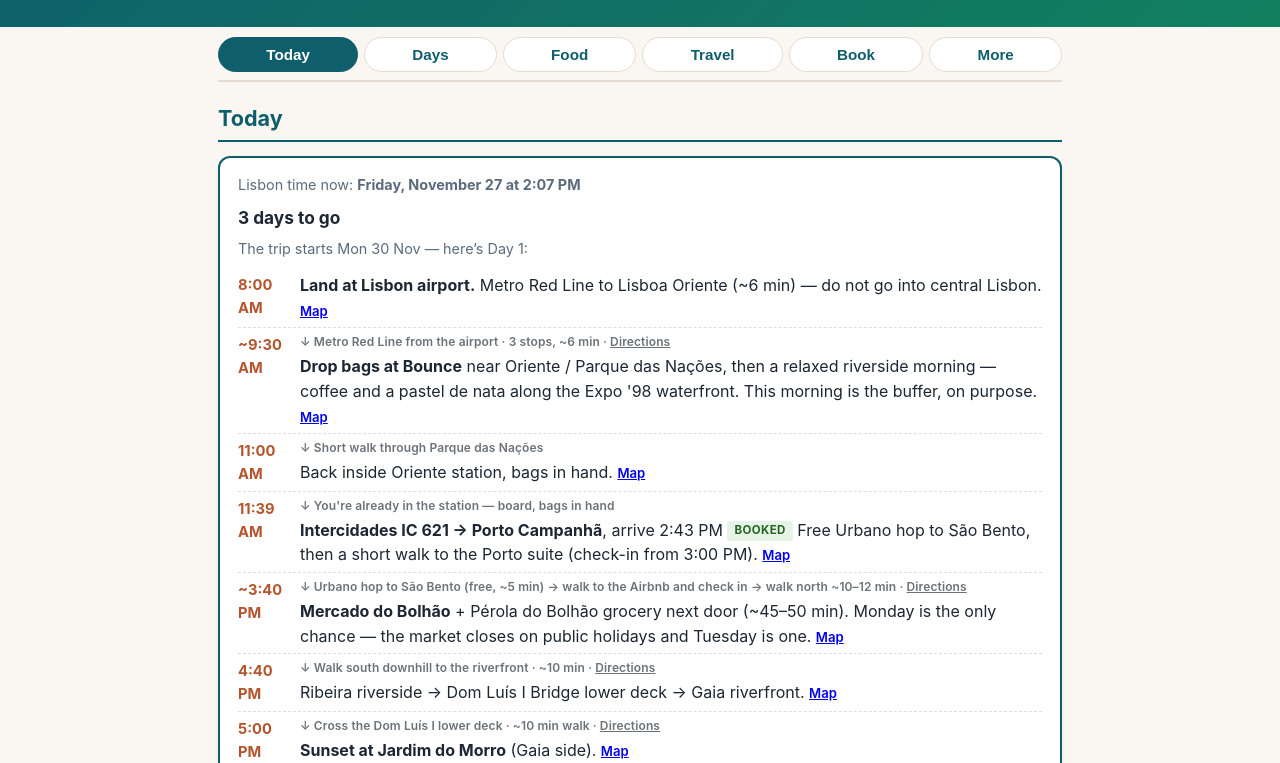
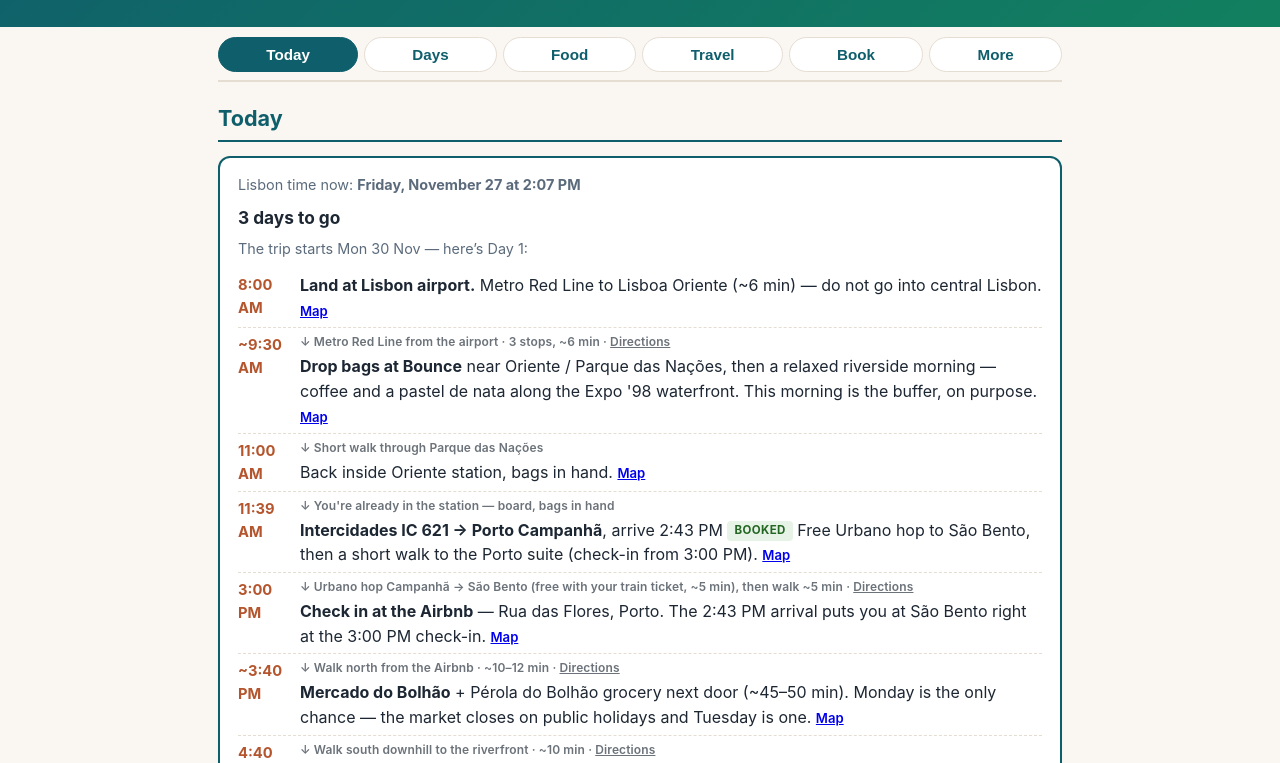
Before and after one commit to manindermatharoo/portugal-trip-2026, a plain HTML site: page index.html in a window 1280 px wide. Shown: the part 179-942 px from the top of the page. Drawn offline with nearby package versions, Linux system fonts and the light colour scheme.

Commit message:
Monday: give the train-to-Airbnb leg its own 3:00 PM check-in row in the day list (was folded into Bolhão directions); saved ticks remap once so they stay on their stops

```diff
--- a/index.html
+++ b/index.html
@@ -193,7 +193,8 @@
       <li><span class="t">~9:30 AM</span><span class="s"><span class="via">↓ Metro Red Line from the airport · 3 stops, ~6 min · <a href="https://www.google.com/maps/dir/?api=1&origin=Lisbon+Airport&destination=Lisboa+Oriente+Station" target="_blank" rel="noopener">Directions</a></span><b>Drop bags at Bounce</b> near Oriente / Parque das Nações, then a relaxed riverside morning — coffee and a pastel de nata along the Expo '98 waterfront. This morning is the buffer, on purpose. <a class="pinlink" href="https://www.google.com/maps/search/?api=1&query=Lisboa+Oriente+Station" target="_blank" rel="noopener">Map</a></span></li>
       <li><span class="t">11:00 AM</span><span class="s"><span class="via">↓ Short walk through Parque das Nações</span>Back inside Oriente station, bags in hand. <a class="pinlink" href="https://www.google.com/maps/search/?api=1&query=Lisboa+Oriente+Station" target="_blank" rel="noopener">Map</a></span></li>
       <li><span class="t">11:39 AM</span><span class="s"><span class="via">↓ You're already in the station — board, bags in hand</span><b>Intercidades IC 621 → Porto Campanhã</b>, arrive 2:43 PM <span class="tag booked">Booked</span> Free Urbano hop to São Bento, then a short walk to the Porto suite (check-in from 3:00 PM). <a class="pinlink" href="https://www.google.com/maps/search/?api=1&query=Lisboa+Oriente+Station" target="_blank" rel="noopener">Map</a></span></li>
-      <li><span class="t">~3:40 PM</span><span class="s"><span class="via">↓ Urbano hop to São Bento (free, ~5 min) → walk to the Airbnb and check in → walk north ~10–12 min · <a href="https://www.google.com/maps/dir/?api=1&origin=Porto+Campanh%C3%A3+Station&destination=Mercado+do+Bolh%C3%A3o%2C+Porto" target="_blank" rel="noopener">Directions</a></span><b>Mercado do Bolhão</b> + Pérola do Bolhão grocery next door (~45–50 min). Monday is the only chance — the market closes on public holidays and Tuesday is one. <a class="pinlink" href="https://www.google.com/maps/search/?api=1&query=Mercado+do+Bolh%C3%A3o%2C+Porto" target="_blank" rel="noopener">Map</a></span></li>
+      <li><span class="t">3:00 PM</span><span class="s"><span class="via">↓ Urbano hop Campanhã → São Bento (free with your train ticket, ~5 min), then walk ~5 min · <a href="https://www.google.com/maps/dir/?api=1&origin=Porto+Campanh%C3%A3&destination=Rua+das+Flores%2C+Porto" target="_blank" rel="noopener">Directions</a></span><b>Check in at the Airbnb</b> — Rua das Flores, Porto. The 2:43 PM arrival puts you at São Bento right at the 3:00 PM check-in. <a class="pinlink" href="https://www.google.com/maps/search/?api=1&query=Rua+das+Flores%2C+Porto" target="_blank" rel="noopener">Map</a></span></li>
+    <li><span class="t">~3:40 PM</span><span class="s"><span class="via">↓ Walk north from the Airbnb · ~10–12 min · <a href="https://www.google.com/maps/dir/?api=1&origin=Porto+Campanh%C3%A3+Station&destination=Mercado+do+Bolh%C3%A3o%2C+Porto" target="_blank" rel="noopener">Directions</a></span><b>Mercado do Bolhão</b> + Pérola do Bolhão grocery next door (~45–50 min). Monday is the only chance — the market closes on public holidays and Tuesday is one. <a class="pinlink" href="https://www.google.com/maps/search/?api=1&query=Mercado+do+Bolh%C3%A3o%2C+Porto" target="_blank" rel="noopener">Map</a></span></li>
       <li><span class="t">4:40 PM</span><span class="s"><span class="via">↓ Walk south downhill to the riverfront · ~10 min · <a href="https://www.google.com/maps/dir/?api=1&origin=Mercado+do+Bolh%C3%A3o%2C+Porto&destination=Ribeira%2C+Porto" target="_blank" rel="noopener">Directions</a></span>Ribeira riverside → Dom Luís I Bridge lower deck → Gaia riverfront. <a class="pinlink" href="https://www.google.com/maps/search/?api=1&query=Ribeira%2C+Porto" target="_blank" rel="noopener">Map</a></span></li>
       <li><span class="t">5:00 PM</span><span class="s"><span class="via">↓ Cross the Dom Luís I lower deck · ~10 min walk · <a href="https://www.google.com/maps/dir/?api=1&origin=Ribeira%2C+Porto&destination=Jardim+do+Morro%2C+Vila+Nova+de+Gaia" target="_blank" rel="noopener">Directions</a></span><b>Sunset at Jardim do Morro</b> (Gaia side). <a class="pinlink" href="https://www.google.com/maps/search/?api=1&query=Jardim+do+Morro%2C+Vila+Nova+de+Gaia" target="_blank" rel="noopener">Map</a></span></li>
       <li><span class="t">7:30 PM</span><span class="s"><span class="via">↓ Walk back across the bridge into Ribeira · ~10 min · <a href="https://www.google.com/maps/dir/?api=1&origin=Jardim+do+Morro%2C+Vila+Nova+de+Gaia&destination=Adega+S%C3%A3o+Nicolau%2C+Porto" target="_blank" rel="noopener">Directions</a></span><b>Dinner at Adega São Nicolau</b>, one street back from the Ribeira riverfront — bacalhau and octopus; open Mondays. Early night after the travel day. <a class="pinlink" href="https://www.google.com/maps/search/?api=1&query=Adega+S%C3%A3o+Nicolau%2C+Porto" target="_blank" rel="noopener">Map</a></span></li>
@@ -1267,6 +1268,16 @@ function initNav(){
 }
 function init(){
   buildChips();
+  try{
+    if(!localStorage.getItem('ptg-mig-mon-checkin')){
+      [['ptg-visited-v1'],['ptg-ticktimes-v1']].forEach(function(pair){
+        var key=pair[0];var v={};try{v=JSON.parse(localStorage.getItem(key)||'{}');}catch(e){}
+        var nv={};Object.keys(v).forEach(function(k){var p=k.split('-');if(p[0]==='0'&&+p[1]>=4)nv['0-'+(+p[1]+1)]=v[k];else nv[k]=v[k];});
+        try{localStorage.setItem(key,JSON.stringify(nv));}catch(e){}
+      });
+      localStorage.setItem('ptg-mig-mon-checkin','1');
+    }
+  }catch(e){}
   renderToday();renderNext();renderFood();initTicks();markToday();initShare();initNav();renderCheckinsIntoDays();fillDatalist();initPack();numberDayStops();
   switchTab(tabFromHash()||'today',true);
   var lb=document.getElementById('loc-btn');if(lb)lb.addEventListener('click',requestLocation);
```
